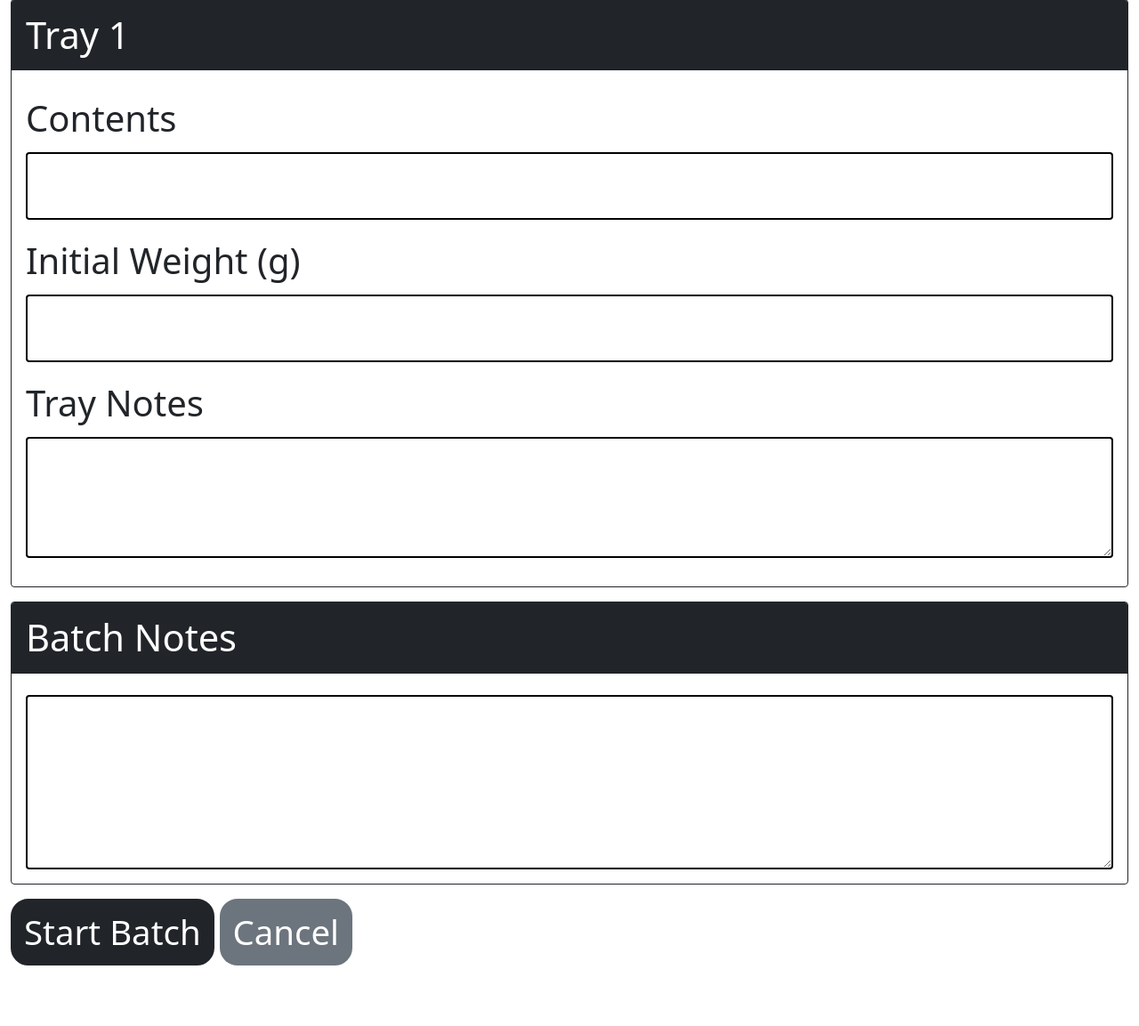
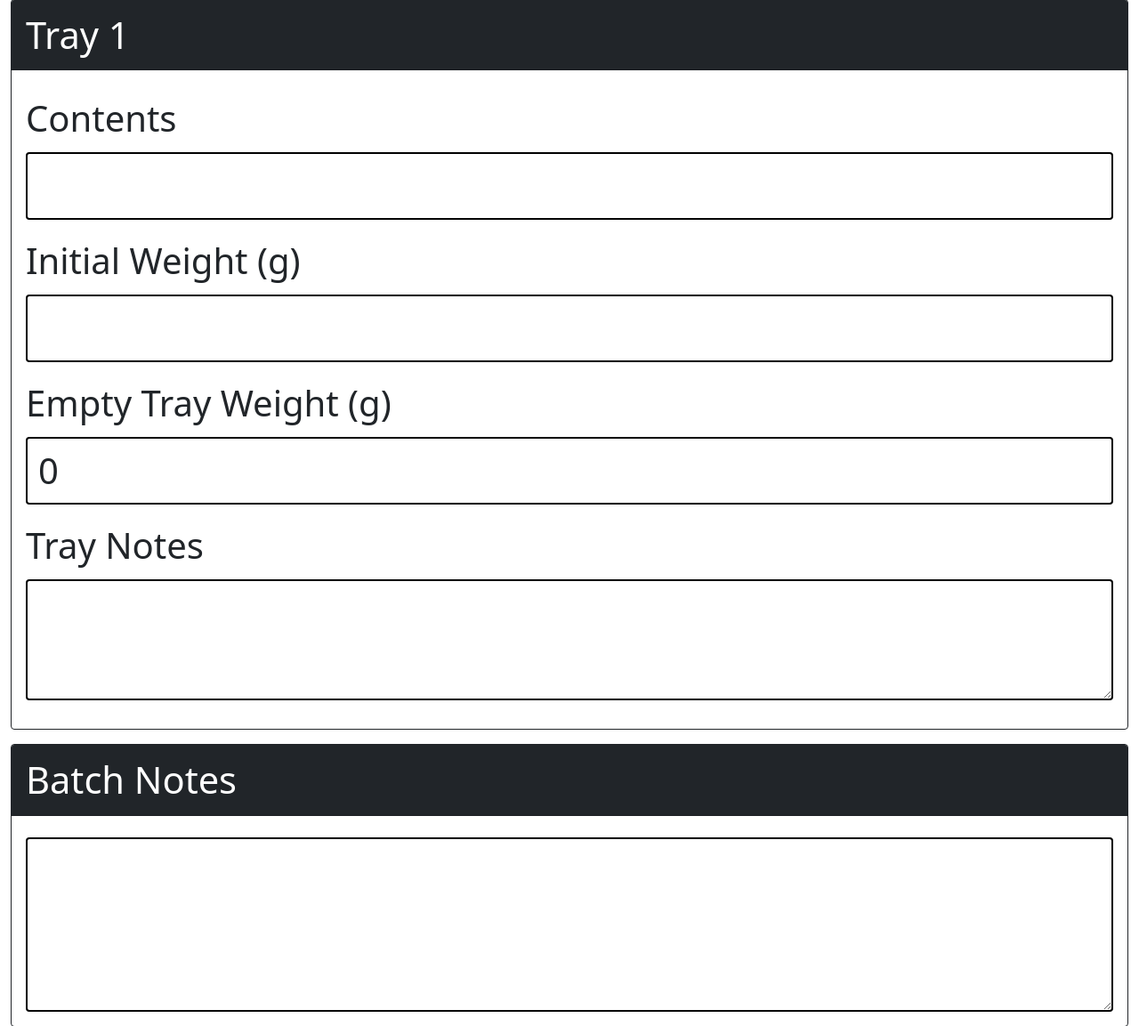
Before and after one commit to mkrzywonski/fdtracker, a Flask app: page /add in a window 1280 px wide. Shown: the part 515-1668 px from the top of the page at 89% size. Before the commit the page ends 1600 px from the top, so only its background shows below. Run offline with Flask 3, Linux system fonts and the light colour scheme.

Commit message:
Added tare weight for trays

```diff
--- a/app.py
+++ b/app.py
@@ -113,21 +113,32 @@ def add_batch():
         tray_count = int(request.form["tray_count"])
         batch_notes = request.form.get("batch_notes", "")
         trays = []
+        error = False
 
         # Validate tray weights and gather data
         for i in range(tray_count):
             contents = request.form.get(f"contents_{i}", "")
             starting_weight = request.form.get(f"starting_weight_{i}", "")
+            tare_weight = request.form.get(f"tare_weight_{i}", 0)
             notes = request.form.get(f"notes_{i}", "")
 
             try:
                 starting_weight = float(starting_weight)
                 if starting_weight <= 0:
                     flash(f"Tray {i + 1}: Initial weight must be greater than 0.", "danger")
-                    return render_template("add_batch.html", tray_count=1, trays=[], batch_notes=batch_notes)
+                    error = True
             except (ValueError, TypeError):
                 flash(f"Tray {i + 1}: Initial weight must be a valid number.", "danger")
-                return render_template("add_batch.html", tray_count=1, trays=[], batch_notes=batch_notes)
+                error = True
+
+            try:
+                tare_weight = float(tare_weight)
+                if starting_weight < tare_weight:
+                    flash(f"Tray {i + 1}: Initial weight must be greater than empty tray weight.", "danger")
+                    error = True
+            except (ValueError, TypeError):
+                flash(f"Tray {i + 1}: Empty tray weight must be a valid number.", "danger")
+                error = True
 
             # Append the entered data for each tray (preserving input even if invalid)
             trays.append(
@@ -137,9 +148,16 @@ def add_batch():
                         starting_weight if isinstance(
                             starting_weight, float) else ""
                     ),
+                    "tare_weight": (
+                        tare_weight if isinstance(
+                            tare_weight, float) else "0"
+                    ),
                     "notes": notes,
                 }
             )
+
+        if error:
+            return render_template("add_batch.html", tray_count=tray_count, trays=trays, batch_notes=batch_notes)
 
         # Create a new batch
         batch = Batch(notes=request.form["batch_notes"])
@@ -150,6 +168,7 @@ def add_batch():
             tray = Tray(
                 contents=tray_data["contents"],
                 starting_weight=tray_data["starting_weight"],
+                tare_weight=tray_data["tare_weight"],
                 notes=tray_data["notes"],
                 position=i + 1,
             )
@@ -224,7 +243,7 @@ def add_bag(id):
     if request.method == "POST":
         another = request.form.get("another")
         contents = request.form.get("contents", tray.contents)
-        weight = request.form.get("weight", tray.ending_weight)
+        weight = request.form.get("weight", "")
         location = request.form.get("location")
         notes = request.form.get("notes")
 
@@ -232,7 +251,7 @@ def add_bag(id):
             tray.ending_weight = tray.starting_weight
         weight_loss_ratio = (
             tray.starting_weight - tray.ending_weight
-        ) / tray.ending_weight
+        ) / (tray.ending_weight - tray.tare_weight)
         bag_weight = float(request.form["weight"])
         water_needed = weight_loss_ratio * bag_weight
         water_needed = round(water_needed, 1)
@@ -268,7 +287,7 @@ def add_bag(id):
 
     else:
         contents = tray.contents
-        weight = round(tray.starting_weight - tray.ending_weight, 1)
+        weight = None
         location = None
         notes = None
 
@@ -387,6 +406,11 @@ def edit_tray(id):
             tray.ending_weight = (
                 float(request.form["ending_weight"])
                 if request.form["ending_weight"]
+                else None
+            )
+            tray.tare_weight = (
+                float(request.form["tare_weight"])
+                if request.form["tare_weight"]
                 else None
             )
             tray.notes = request.form["notes"]
@@ -1194,12 +1218,14 @@ def create_batch_pdf(batch=None, batches=[]):
             )
             align_text(doc, "Contents:", y=y, margin=margin + 60)
             y = align_text(doc, f"{tray.contents}", y=y, margin=margin + 160)
+            starting_weight = tray.starting_weight - tray.tare_weight
             align_text(doc, "Starting Weight:", y=y, margin=margin + 60)
-            y = align_text(doc, f"{tray.starting_weight}g ({weight_imperial(tray.starting_weight)})",
+            y = align_text(doc, f"{starting_weight}g ({weight_imperial(starting_weight)})",
                            y=y, margin=margin + 160)
             if tray.ending_weight is not None:
+                ending_weight = tray.ending_weight - tray.tare_weight
                 align_text(doc, "Ending Weight:", y=y, margin=margin + 60)
-                y = align_text(doc, f"{tray.ending_weight}g ({weight_imperial(tray.ending_weight)})",
+                y = align_text(doc, f"{ending_weight}g ({weight_imperial(ending_weight)})",
                             y=y, margin=margin + 160)
                 w = tray.starting_weight - tray.ending_weight
                 water_removed = f"{water_volume_metric(w)} ({water_volume_imperial(w)})"
@@ -1509,9 +1535,23 @@ def create_bag_inventory_pdf(bags):
     doc.save()
     return buffer
 
+def add_tare_weight_if_missing():
+    with app.app_context():
+        # Check if tare_weight column exists
+        inspector = db.inspect(db.engine)
+        has_tare_weight = 'tare_weight' in [col['name'] for col in inspector.get_columns('tray')]
+
+        if not has_tare_weight:
+            # Add the column
+            with db.engine.connect() as conn:
+                conn.execute(db.text('ALTER TABLE tray ADD COLUMN tare_weight FLOAT'))
+                # Set default value of 0 for all existing trays
+                conn.execute(db.text('UPDATE tray SET tare_weight = 0'))
+                conn.commit()
 
 
 if __name__ == "__main__":
     with app.app_context():
         db.create_all()
+        add_tare_weight_if_missing()
     app.run(debug=True, host=flask_host, port=flask_port)
--- a/models.py
+++ b/models.py
@@ -38,6 +38,7 @@ class Tray(db.Model):
     starting_weight = db.Column(db.Float)
     ending_weight = db.Column(db.Float)
     previous_weight = db.Column(db.Float)
+    tare_weight = db.Column(db.Float)
     notes = db.Column(db.Text, index=True)
     position = db.Column(db.Integer, nullable=False)  # Tray position in the machine
 
--- a/templates/add_bag.html
+++ b/templates/add_bag.html
@@ -14,7 +14,7 @@
     </div>
     <div class="mb-3">
         <label class="form-label">Bag Weight (g)</label>
-        <input type="number" step="0.01" name="weight" class="form-control" value="{{ weight or tray.ending_weight }}" required>
+        <input type="number" step="0.01" name="weight" class="form-control" value="{{ weight or tray.ending_weight - tray.tare_weight }}" required>
     </div>
     <div class="mb-3">
         <label class="form-label">Storage Location</label>
--- a/templates/add_batch.html
+++ b/templates/add_batch.html
@@ -20,11 +20,10 @@
         </select>
     </div>
 
-
     <div id="trayContainer" data-trays="{{ trays | tojson | safe }}">
         {% for i in range(tray_count) %}
         <div class="card border border-dark mb-3">
-            <div class="card-header mb-2 bg-dark text-white">Tray {{ i + 1 }}</div>
+            <div class="card-header mb-2 bg-dark text-white">X Tray {{ i + 1 }} X</div>
             <div class="card-body">
                 <div class="mb-3">
                     <label class="form-label">Contents</label>
@@ -35,6 +34,11 @@
                     <label class="form-label">Initial Weight (g)</label>
                     <input type="number" step="0.01" name="starting_weight_{{ i }}" class="form-control"
                         value="{{ trays[i]['starting_weight'] if trays|length > i else '' }}" required>
+                </div>
+                <div class="mb-3">
+                    <label class="form-label">Empty Tray Weight (g)</label>
+                    <input type="number" step="0.01" name="tare_weight_{{ i }}" class="form-control"
+                        value="{{ trays[i]['tare_weight'] if trays|length > i else '0' }}" required>
                 </div>
                 <div class="mb-3">
                     <label class="form-label">Tray Notes</label>
@@ -71,6 +75,7 @@
             savedTrays[index] = {
                 contents: tray.querySelector('[name^="contents_"]').value,
                 starting_weight: tray.querySelector('[name^="starting_weight_"]').value,
+                tare_weight: tray.querySelector('[name^="tare_weight_"]').value,
                 notes: tray.querySelector('[name^="notes_"]').value
             };
         });
@@ -79,7 +84,7 @@
 
         for (let i = 0; i < count; i++) {
             // Use saved data if available, otherwise empty strings
-            const tray = savedTrays[i] || { contents: '', starting_weight: '', notes: '' };
+            const tray = savedTrays[i] || { contents: '', starting_weight: '', tare_weight: '0', notes: '' };
 
             container.innerHTML += `
             <div class="card border border-dark mb-3">
@@ -92,6 +97,10 @@
                     <div class="mb-3">
                         <label class="form-label">Initial Weight (g)</label>
                         <input type="number" step="0.01" name="starting_weight_${i}" class="form-control" value="${tray.starting_weight}" required>
+                    </div>
+                    <div class="mb-3">
+                        <label class="form-label">Empty Tray Weight (g)</label>
+                        <input type="number" step="0.01" name="tare_weight_${i}" class="form-control" value="${tray.tare_weight}" required>
                     </div>
                     <div class="mb-3">
                         <label class="form-label">Tray Notes</label>
--- a/templates/edit_tray.html
+++ b/templates/edit_tray.html
@@ -27,6 +27,11 @@
                 <label for="contents" class="form-label">Contents</label>
                 <input type="text" class="form-control" id="contents" name="contents" value="{{ tray.contents }}"
                     required>
+            </div>
+            <div class="mb-3">
+                <label for="tare_weight" class="form-label">Empty Tray Weight (g)</label>
+                <input type="number" step="0.01" class="form-control" id="tare_weight" name="tare_weight"
+                    value="{{ tray.tare_weight }}">
             </div>
             <div class="mb-3">
                 <label for="starting_weight" class="form-label">Initial Weight (g)</label>
```
Also changed, not shown: templates/view_batch.html (+7 -3 lines).
